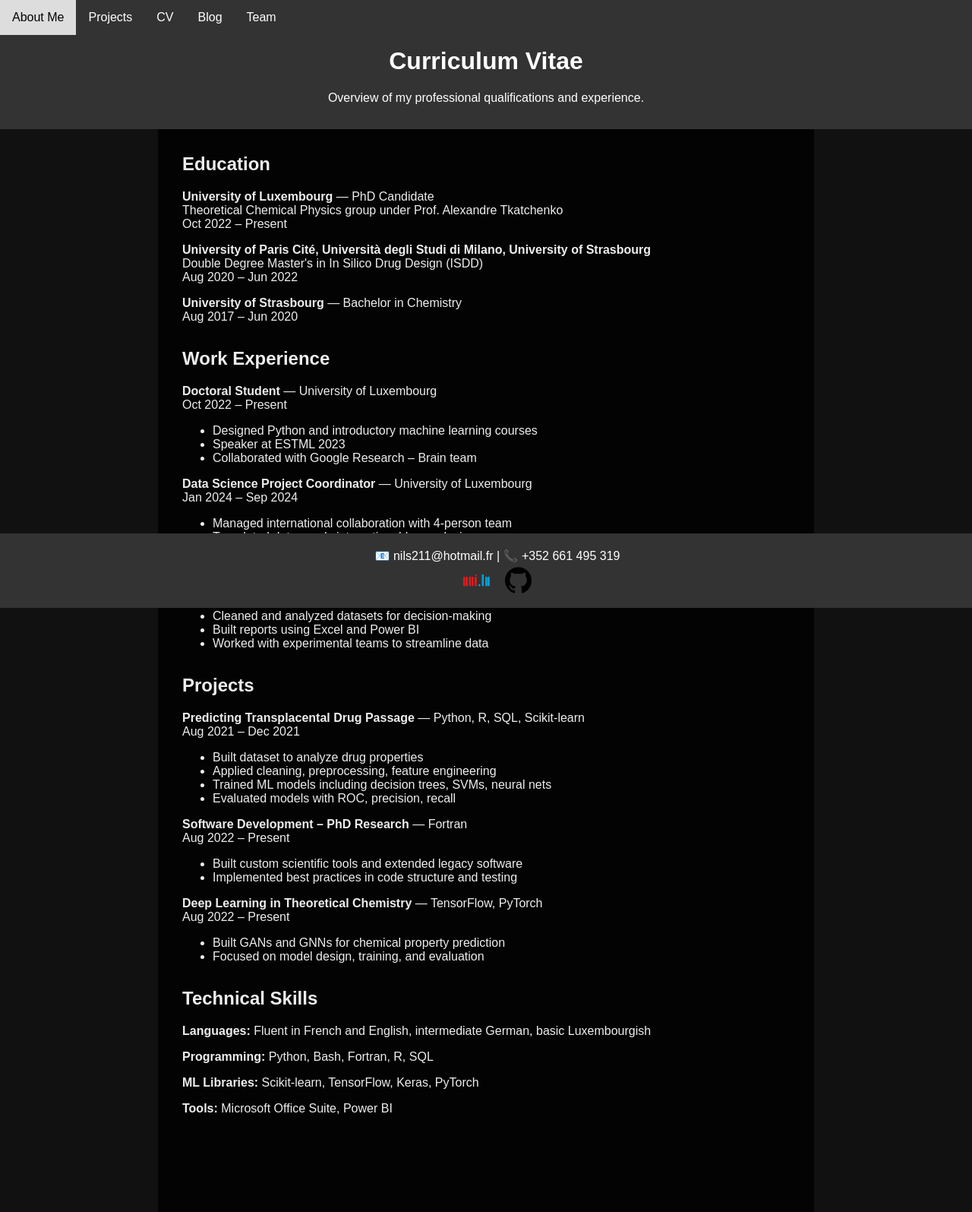
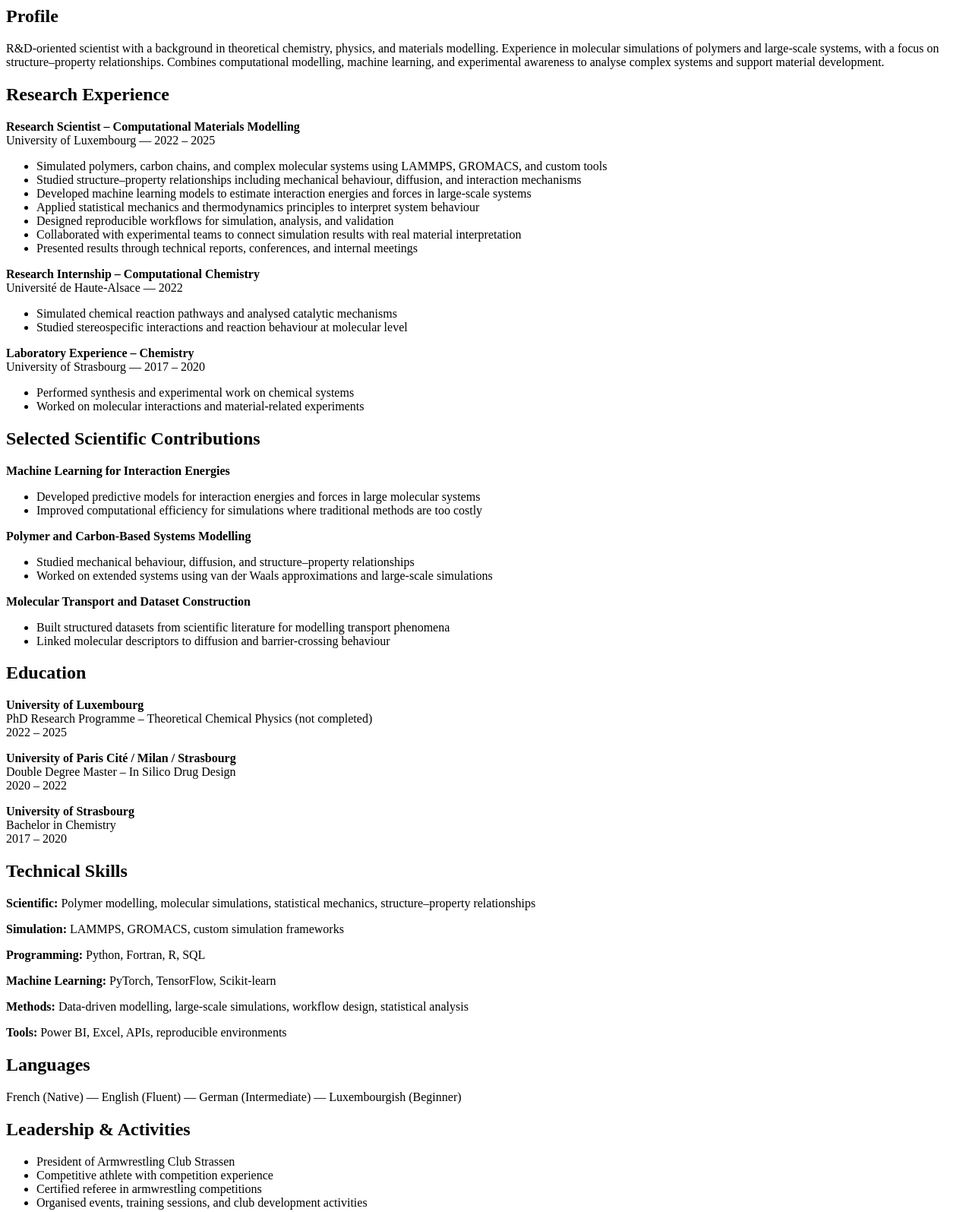
Before and after one commit to NilsDavoine/nilsdavoine.github.io, a plain HTML site: page cv/index.html in a window 1280 px wide. Shown: the top 1595 px of the page at 76% size. Drawn offline with Linux system fonts and the light colour scheme.

Commit message:
Update index.html

```diff
--- a/cv/index.html
+++ b/cv/index.html
@@ -1,157 +1,124 @@
-<!DOCTYPE html>
-<html lang="en">
-<head>
-  <meta charset="UTF-8" />
-  <meta name="viewport" content="width=device-width, initial-scale=1.0"/>
-  <title>CV - Nils Davoine</title>
-  <style>
-    body {
-      font-family: 'Arial', sans-serif;
-      margin: 0;
-      padding: 0;
-      background-color: #111;
-      color: #eee;
-    }
-    .topnav {
-      overflow: hidden;
-      background-color: #333;
-    }
-    .topnav a {
-      float: left;
-      display: block;
-      color: white;
-      text-align: center;
-      padding: 14px 16px;
-      text-decoration: none;
-    }
-    .topnav a:hover {
-      background-color: #ddd;
-      color: black;
-    }
-    header {
-      background-color: #333;
-      color: white;
-      text-align: center;
-      padding: 1rem;
-    }
-    .container {
-      max-width: 800px;
-      margin: auto;
-      padding: 2rem;
-      padding-bottom: 24rem;
-      background-color: rgba(0, 0, 0, 0.8);
-    }
-    h1, h2 {
-      margin-top: 0;
-    }
-    p {
-      font-size: 16px;
-    }
-    .cv-section {
-      margin-bottom: 2rem;
-    }
-    .contact-bar {
-      background-color: #333;
-      color: white;
-      text-align: center;
-      padding: 15px;
-      position: fixed;
-      bottom: 0;
-      width: 100%;
-    }
-    .contact-bar p {
-      margin: 5px;
-    }
-    .social-icons {
-      display: flex;
-      justify-content: center;
-      align-items: center;
-    }
-    .social-icons a {
-      margin: 0 10px;
-    }
-    .social-icons img {
-      width: 35px;
-      height: 35px;
-    }
-  </style>
-</head>
-<body>
-  <div class="topnav">
-    <a href="../index.html">About Me</a>
-    <a href="../projects/index.html">Projects</a>
-    <a href="index.html">CV</a>
-    <a href="../blog/index.html">Blog</a>
-    <a href="../team/index.html">Team</a>
-  </div>
-  <header>
-    <h1>Curriculum Vitae</h1>
-    <p>Overview of my professional qualifications and experience.</p>
-  </header>
 <div class="container">
+
+<section class="cv-section">
+  <h2>Profile</h2>
+  <p>
+    R&D-oriented scientist with a background in theoretical chemistry, physics, and materials modelling.
+    Experience in molecular simulations of polymers and large-scale systems, with a focus on structure–property relationships.
+    Combines computational modelling, machine learning, and experimental awareness to analyse complex systems and support material development.
+  </p>
+</section>
+
+<section class="cv-section">
+  <h2>Research Experience</h2>
+
+  <p><strong>Research Scientist – Computational Materials Modelling</strong><br>
+  University of Luxembourg — 2022 – 2025</p>
+
+  <ul>
+    <li>Simulated polymers, carbon chains, and complex molecular systems using LAMMPS, GROMACS, and custom tools</li>
+    <li>Studied structure–property relationships including mechanical behaviour, diffusion, and interaction mechanisms</li>
+    <li>Developed machine learning models to estimate interaction energies and forces in large-scale systems</li>
+    <li>Applied statistical mechanics and thermodynamics principles to interpret system behaviour</li>
+    <li>Designed reproducible workflows for simulation, analysis, and validation</li>
+    <li>Collaborated with experimental teams to connect simulation results with real material interpretation</li>
+    <li>Presented results through technical reports, conferences, and internal meetings</li>
+  </ul>
+
+  <p><strong>Research Internship – Computational Chemistry</strong><br>
+  Université de Haute-Alsace — 2022</p>
+
+  <ul>
+    <li>Simulated chemical reaction pathways and analysed catalytic mechanisms</li>
+    <li>Studied stereospecific interactions and reaction behaviour at molecular level</li>
+  </ul>
+
+  <p><strong>Laboratory Experience – Chemistry</strong><br>
+  University of Strasbourg — 2017 – 2020</p>
+
+  <ul>
+    <li>Performed synthesis and experimental work on chemical systems</li>
+    <li>Worked on molecular interactions and material-related experiments</li>
+  </ul>
+
+</section>
+
+<section class="cv-section">
+  <h2>Selected Scientific Contributions</h2>
+
+  <p><strong>Machine Learning for Interaction Energies</strong></p>
+  <ul>
+    <li>Developed predictive models for interaction energies and forces in large molecular systems</li>
+    <li>Improved computational efficiency for simulations where traditional methods are too costly</li>
+  </ul>
+
+  <p><strong>Polymer and Carbon-Based Systems Modelling</strong></p>
+  <ul>
+    <li>Studied mechanical behaviour, diffusion, and structure–property relationships</li>
+    <li>Worked on extended systems using van der Waals approximations and large-scale simulations</li>
+  </ul>
+
+  <p><strong>Molecular Transport and Dataset Construction</strong></p>
+  <ul>
+    <li>Built structured datasets from scientific literature for modelling transport phenomena</li>
+    <li>Linked molecular descriptors to diffusion and barrier-crossing behaviour</li>
+  </ul>
+
+</section>
+
 <section class="cv-section">
   <h2>Education</h2>
-      <p><strong>University of Luxembourg</strong> — PhD Candidate<br>Theoretical Chemical Physics group under Prof. Alexandre Tkatchenko<br>Oct 2022 – Present</p>
-      <p><strong>University of Paris Cité, Università degli Studi di Milano, University of Strasbourg</strong><br>Double Degree Master's in In Silico Drug Design (ISDD)<br>Aug 2020 – Jun 2022</p>
-      <p><strong>University of Strasbourg</strong> — Bachelor in Chemistry<br>Aug 2017 – Jun 2020</p>
+
+  <p><strong>University of Luxembourg</strong><br>
+  PhD Research Programme – Theoretical Chemical Physics (not completed)<br>
+  2022 – 2025</p>
+
+  <p><strong>University of Paris Cité / Milan / Strasbourg</strong><br>
+  Double Degree Master – In Silico Drug Design<br>
+  2020 – 2022</p>
+
+  <p><strong>University of Strasbourg</strong><br>
+  Bachelor in Chemistry<br>
+  2017 – 2020</p>
+
 </section>
-    <section class="cv-section">
-      <h2>Work Experience</h2>
-      <p><strong>Doctoral Student</strong> — University of Luxembourg<br>Oct 2022 – Present</p>
-      <ul>
-        <li>Designed Python and introductory machine learning courses</li>
-        <li>Speaker at ESTML 2023</li>
-        <li>Collaborated with Google Research – Brain team</li>
-      </ul>
-      <p><strong>Data Science Project Coordinator</strong> — University of Luxembourg<br>Jan 2024 – Sep 2024</p>
-      <ul>
-        <li>Managed international collaboration with 4-person team</li>
-        <li>Translated data needs into actionable conclusions</li>
-        <li>Led meetings and ensured timely delivery</li>
-      </ul>
-      <p><strong>Data Analyst Intern</strong> — Université de Haute-Alsace (UHA)<br>Jan 2022 – Aug 2022</p>
-      <ul>
-        <li>Cleaned and analyzed datasets for decision-making</li>
-        <li>Built reports using Excel and Power BI</li>
-        <li>Worked with experimental teams to streamline data</li>
-      </ul>
-    </section>
-    <section class="cv-section">
-      <h2>Projects</h2>
-      <p><strong>Predicting Transplacental Drug Passage</strong> — Python, R, SQL, Scikit-learn<br>Aug 2021 – Dec 2021</p>
-      <ul>
-        <li>Built dataset to analyze drug properties</li>
-        <li>Applied cleaning, preprocessing, feature engineering</li>
-        <li>Trained ML models including decision trees, SVMs, neural nets</li>
-        <li>Evaluated models with ROC, precision, recall</li>
-      </ul>
-      <p><strong>Software Development – PhD Research</strong> — Fortran<br>Aug 2022 – Present</p>
-      <ul>
-        <li>Built custom scientific tools and extended legacy software</li>
-        <li>Implemented best practices in code structure and testing</li>
-      </ul>
-      <p><strong>Deep Learning in Theoretical Chemistry</strong> — TensorFlow, PyTorch<br>Aug 2022 – Present</p>
-      <ul>
-        <li>Built GANs and GNNs for chemical property prediction</li>
-        <li>Focused on model design, training, and evaluation</li>
-      </ul>
-    </section>
+
 <section class="cv-section">
   <h2>Technical Skills</h2>
-      <p><strong>Languages:</strong> Fluent in French and English, intermediate German, basic Luxembourgish</p>
-      <p><strong>Programming:</strong> Python, Bash, Fortran, R, SQL</p>
-      <p><strong>ML Libraries:</strong> Scikit-learn, TensorFlow, Keras, PyTorch</p>
-      <p><strong>Tools:</strong> Microsoft Office Suite, Power BI</p>
+
+  <p><strong>Scientific:</strong> Polymer modelling, molecular simulations, statistical mechanics, structure–property relationships</p>
+
+  <p><strong>Simulation:</strong> LAMMPS, GROMACS, custom simulation frameworks</p>
+
+  <p><strong>Programming:</strong> Python, Fortran, R, SQL</p>
+
+  <p><strong>Machine Learning:</strong> PyTorch, TensorFlow, Scikit-learn</p>
+
+  <p><strong>Methods:</strong> Data-driven modelling, large-scale simulations, workflow design, statistical analysis</p>
+
+  <p><strong>Tools:</strong> Power BI, Excel, APIs, reproducible environments</p>
+
 </section>
+
+<section class="cv-section">
+  <h2>Languages</h2>
+
+  <p>
+    French (Native) — English (Fluent) — German (Intermediate) — Luxembourgish (Beginner)
+  </p>
+
+</section>
+
+<section class="cv-section">
+  <h2>Leadership & Activities</h2>
+
+  <ul>
+    <li>President of Armwrestling Club Strassen</li>
+    <li>Competitive athlete with competition experience</li>
+    <li>Certified referee in armwrestling competitions</li>
+    <li>Organised events, training sessions, and club development activities</li>
+  </ul>
+
+</section>
+
 </div>
-  <footer>
-    <div class="contact-bar">
-      <p>📧 nils211@hotmail.fr | 📞 +352 661 495 319</p>
-      <div class="social-icons">
-        <a href="mailto:nils211@hotmail.fr"><img src="../assets/images/10.png" alt="Email"></a>
-        <a href="https://github.com/NilsDavoine" target="_blank"><img src="../assets/images/8.png" alt="GitHub"></a>
-      </div>
-    </div>
-  </footer>
-</body>
-</html>
```
Lines whose indentation alone changed are shown as unchanged.
